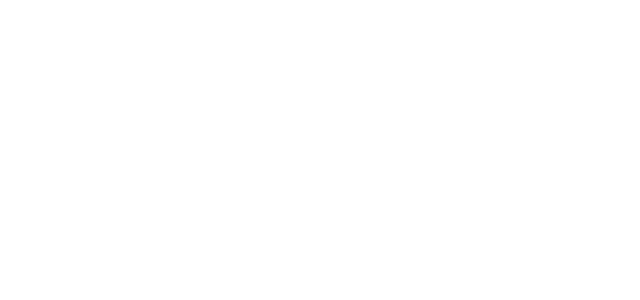
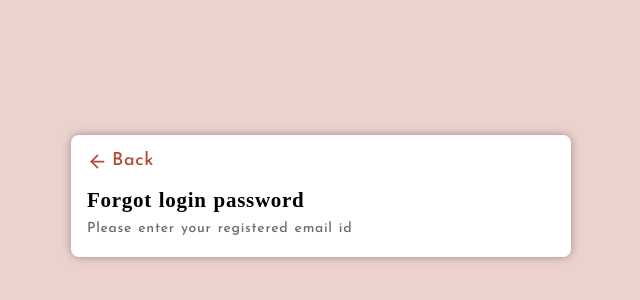
Before and after one commit to rishabhkhade/jungleboosh-frontend, a React (Create React App) app: page /forgotpassword in a window 1280 px wide. Before the commit this address had no page. Shown: the part 204-504 px from the top of the page, without its empty margins (319-959 px from the left). Built offline with nearby package versions, Linux system fonts and the light colour scheme.

Commit message:
forgotpassword

```diff
--- /dev/null
+++ b/src/pages/forgotpassword/ForgotPassword.js
@@ -0,0 +1,32 @@
+import React from "react";
+import "./ForgotPassword.scss";
+import { Link } from "react-router-dom";
+import { LuArrowLeft } from "react-icons/lu";
+const ForgotPassword = () => {
+  return (
+    <>
+      <div class="forgot_password parent">
+        <div class="forgot_password_cont cont">
+          <div class="panel_card">
+            <div class="back_button">
+              <Link class="butoon_bc">
+                <span><LuArrowLeft /></span>
+                <p>Back</p>
+              </Link>
+            </div>
+            <div class="content">
+                <h4>
+                Forgot login password
+                </h4>
+                <p>
+                Please enter your registered email id
+                </p>
+            </div>
+          </div>
+        </div>
+      </div>
+    </>
+  );
+};
+
+export default ForgotPassword;
--- /dev/null
+++ b/src/pages/forgotpassword/ForgotPassword.scss
@@ -0,0 +1,74 @@
+.forgot_password {
+  width: 100%;
+  height: 100svh;
+  background-color: #b14b343f;
+
+  .forgot_password_cont {
+    height: 100%;
+    display: flex;
+    justify-content: center;
+    align-items: center;
+
+    .panel_card {
+      width: 500px;
+      height: auto;
+      background-color: var(--white);
+      box-shadow: var(--shadow);
+      display: flex;
+      flex-direction: column;
+      justify-content: center;
+      align-items: center;
+      gap: var(--unit);
+      padding: var(--unit);
+      border-radius: calc(var(--unit) / 2);
+
+      .back_button {
+        width: 100%;
+        display: flex;
+        justify-content: flex-start;
+        align-items: center;
+
+        .butoon_bc {
+          display: flex;
+          justify-content: center;
+          align-items: center;
+          gap: calc(var(--unit) / 4);
+          height: auto;
+
+          span {
+            display: flex;
+            justify-content: center;
+            align-items: center;
+
+            svg {
+              font-size: calc(var(--unit) + 5px);
+              color: var(--accent);
+            }
+          }
+
+          p {
+            color: var(--accent);
+            line-height: 100%;
+          }
+        }
+      }
+
+      .content {
+        width: 100%;
+        display: flex;
+        flex-direction: column;
+        justify-content: center;
+        align-items: flex-start;
+        gap: calc(var(--unit)/5);
+
+        h4{
+            font-size: calc(var(--unit) + 5px);
+        }
+
+        p{
+            font-size: calc(var(--unit) - 2px);
+        }
+      }
+    }
+  }
+}
--- a/src/pages/login/Login.js
+++ b/src/pages/login/Login.js
@@ -48,7 +48,7 @@
                 <small className="text-warning">{errors.password}</small>
               )}
               <div class="question_tags">
-                <Link className="link">Forgot Password ?</Link>
+                <Link className="link" to="/forgotpassword">Forgot Password ?</Link>
                 <Link className="link link2">Register Our Business</Link>
               </div>
               <input class="btn" value="Log in" type="submit" />
--- a/src/routes.js
+++ b/src/routes.js
@@ -2,10 +2,10 @@
 
 
 // dashboard
-const dashboard    = lazy(()=> import("./pages/sellerHome/SellerHome") );
+const dashboard           = lazy(()=> import("./pages/sellerHome/SellerHome") );
 // login
-const login        = lazy(()=>import("./pages/login/Login"))
-
+const login               = lazy(()=>import("./pages/login/Login"))
+const forgotpassword      = lazy(()=>import("./pages/forgotpassword/ForgotPassword"))
 
 
 // rotuing
@@ -16,5 +16,8 @@
     },
     {
         path:"/login", exact:true, name:"login", component:login
-    }
+    },
+    {
+        path:"/forgotpassword", exact:true, name:"forgotpassword", component:forgotpassword
+    },
 ]
```
